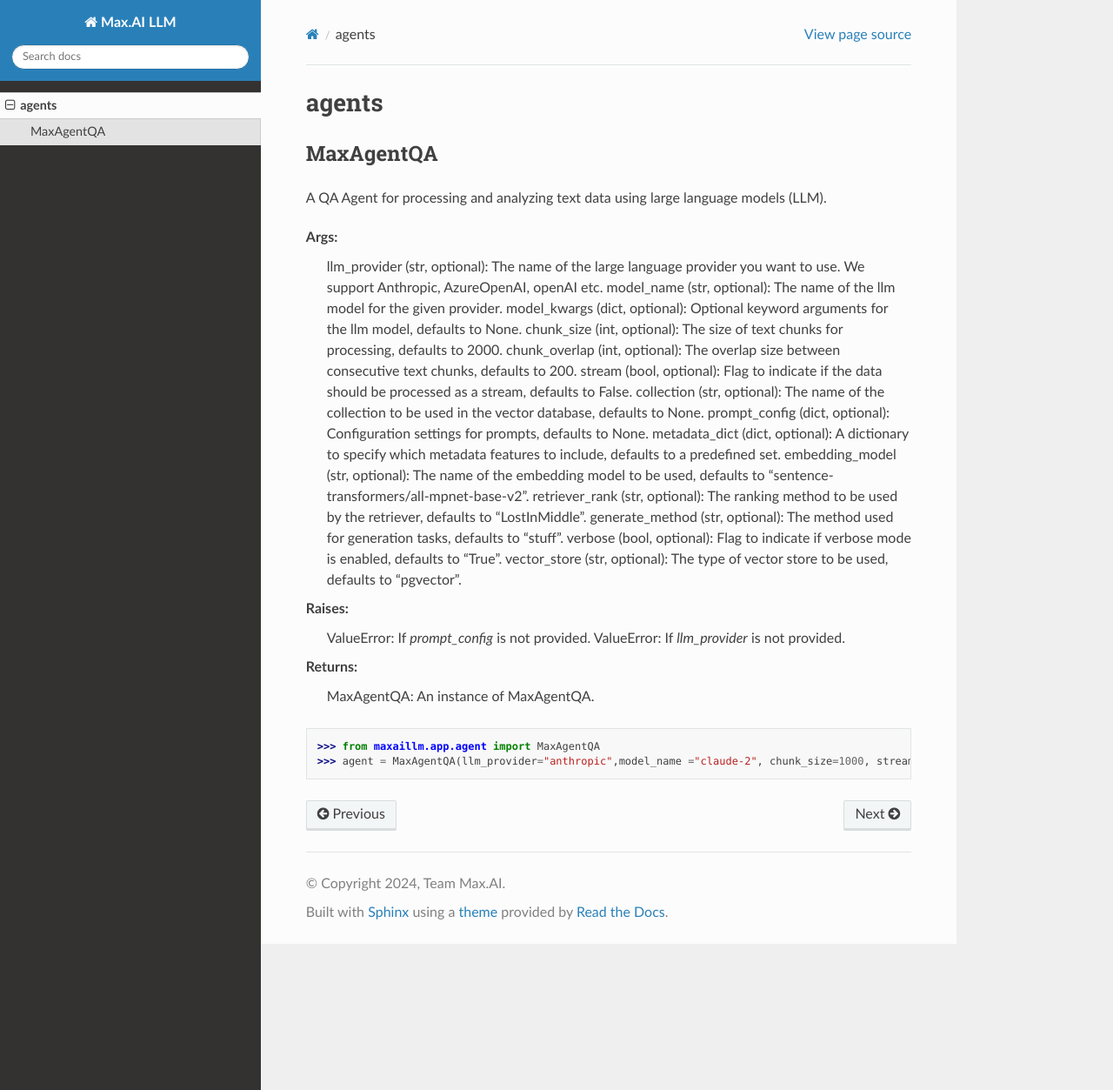
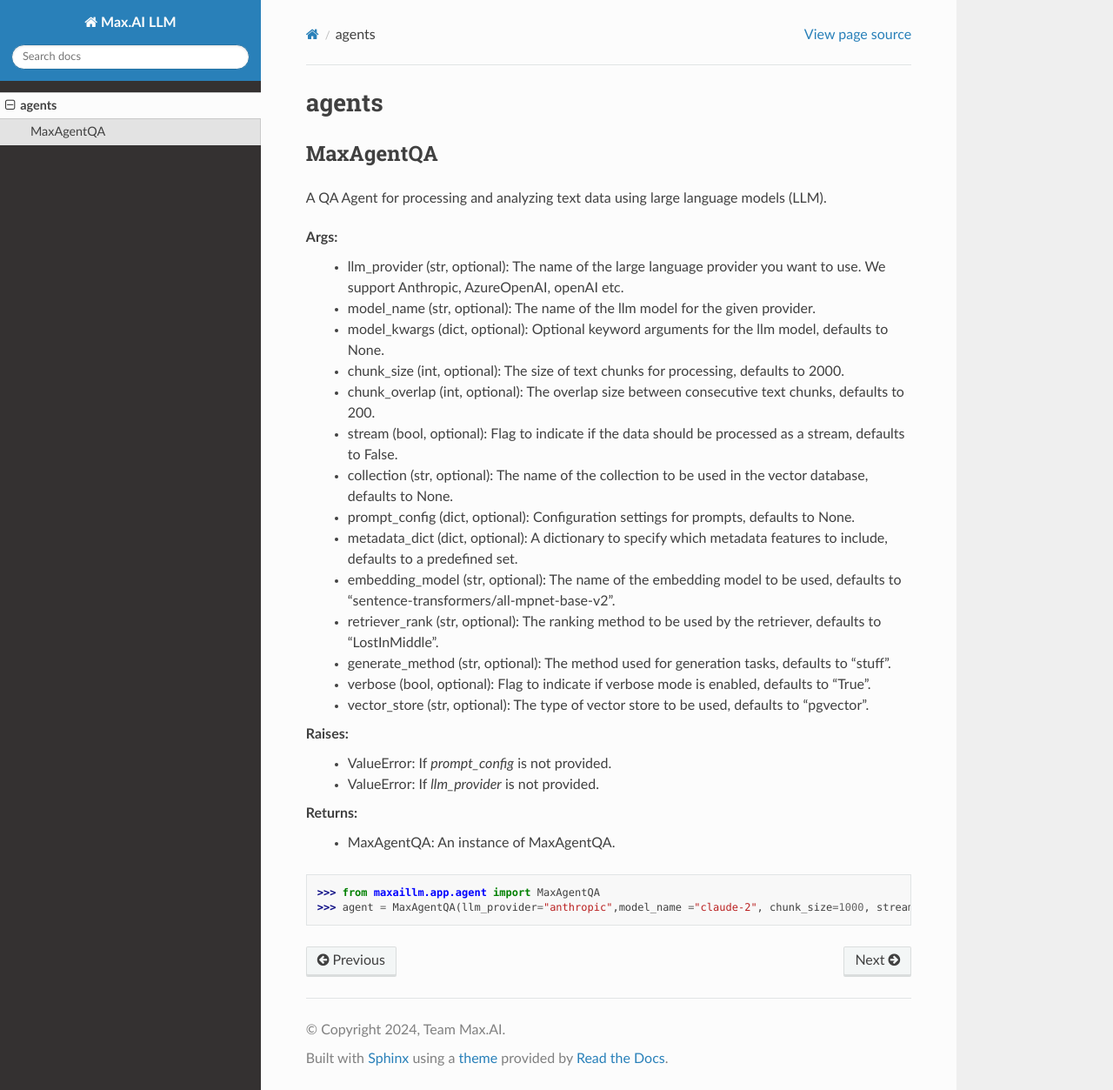
Before and after one commit to zs-personalize-ai/max-ai-llm, a Sphinx documentation site: the page built from docs/source/agents.rst, in a window 1280 px wide and 1253 px high. Shown: the whole window at 87% size. Built offline with Sphinx 7.4.7 and the Read the Docs theme 2.0.0, drawn with Linux system fonts in a browser that asks for light colours; pages that are not in the unit, such as notebooks, are missing from menus.

Commit message:
update agents

```diff
--- a/docs/source/agents.rst
+++ b/docs/source/agents.rst
@@ -6,27 +6,27 @@ MaxAgentQA
 A QA Agent for processing and analyzing text data using large language models (LLM).
 
 Args:
-    llm_provider (str, optional): The name of the large language provider you want to use. We support Anthropic, AzureOpenAI, openAI etc.
-    model_name (str, optional): The name of the llm model for the given provider.
-    model_kwargs (dict, optional): Optional keyword arguments for the llm model, defaults to None.
-    chunk_size (int, optional): The size of text chunks for processing, defaults to 2000.
-    chunk_overlap (int, optional): The overlap size between consecutive text chunks, defaults to 200.
-    stream (bool, optional): Flag to indicate if the data should be processed as a stream, defaults to False.
-    collection (str, optional): The name of the collection to be used in the vector database, defaults to None.
-    prompt_config (dict, optional): Configuration settings for prompts, defaults to None.
-    metadata_dict (dict, optional): A dictionary to specify which metadata features to include, defaults to a predefined set.
-    embedding_model (str, optional): The name of the embedding model to be used, defaults to "sentence-transformers/all-mpnet-base-v2".
-    retriever_rank (str, optional): The ranking method to be used by the retriever, defaults to "LostInMiddle".
-    generate_method (str, optional): The method used for generation tasks, defaults to "stuff".
-    verbose (bool, optional): Flag to indicate if verbose mode is enabled, defaults to "True".
-    vector_store (str, optional): The type of vector store to be used, defaults to "pgvector".
+    - llm_provider (str, optional): The name of the large language provider you want to use. We support Anthropic, AzureOpenAI, openAI etc.
+    - model_name (str, optional): The name of the llm model for the given provider.
+    - model_kwargs (dict, optional): Optional keyword arguments for the llm model, defaults to None.
+    - chunk_size (int, optional): The size of text chunks for processing, defaults to 2000.
+    - chunk_overlap (int, optional): The overlap size between consecutive text chunks, defaults to 200.
+    - stream (bool, optional): Flag to indicate if the data should be processed as a stream, defaults to False.
+    - collection (str, optional): The name of the collection to be used in the vector database, defaults to None.
+    - prompt_config (dict, optional): Configuration settings for prompts, defaults to None.
+    - metadata_dict (dict, optional): A dictionary to specify which metadata features to include, defaults to a predefined set.
+    - embedding_model (str, optional): The name of the embedding model to be used, defaults to "sentence-transformers/all-mpnet-base-v2".
+    - retriever_rank (str, optional): The ranking method to be used by the retriever, defaults to "LostInMiddle".
+    - generate_method (str, optional): The method used for generation tasks, defaults to "stuff".
+    - verbose (bool, optional): Flag to indicate if verbose mode is enabled, defaults to "True".
+    - vector_store (str, optional): The type of vector store to be used, defaults to "pgvector".
 
 Raises:
-    ValueError: If `prompt_config` is not provided.
-    ValueError: If `llm_provider` is not provided.
+    - ValueError: If `prompt_config` is not provided.
+    - ValueError: If `llm_provider` is not provided.
 
 Returns:
-    MaxAgentQA: An instance of MaxAgentQA.
+    - MaxAgentQA: An instance of MaxAgentQA.
 
 >>> from maxaillm.app.agent import MaxAgentQA
 >>> agent = MaxAgentQA(llm_provider="anthropic",model_name ="claude-2", chunk_size=1000, stream=True, collection="myCollection", prompt_config=myPromptConfig)
```
